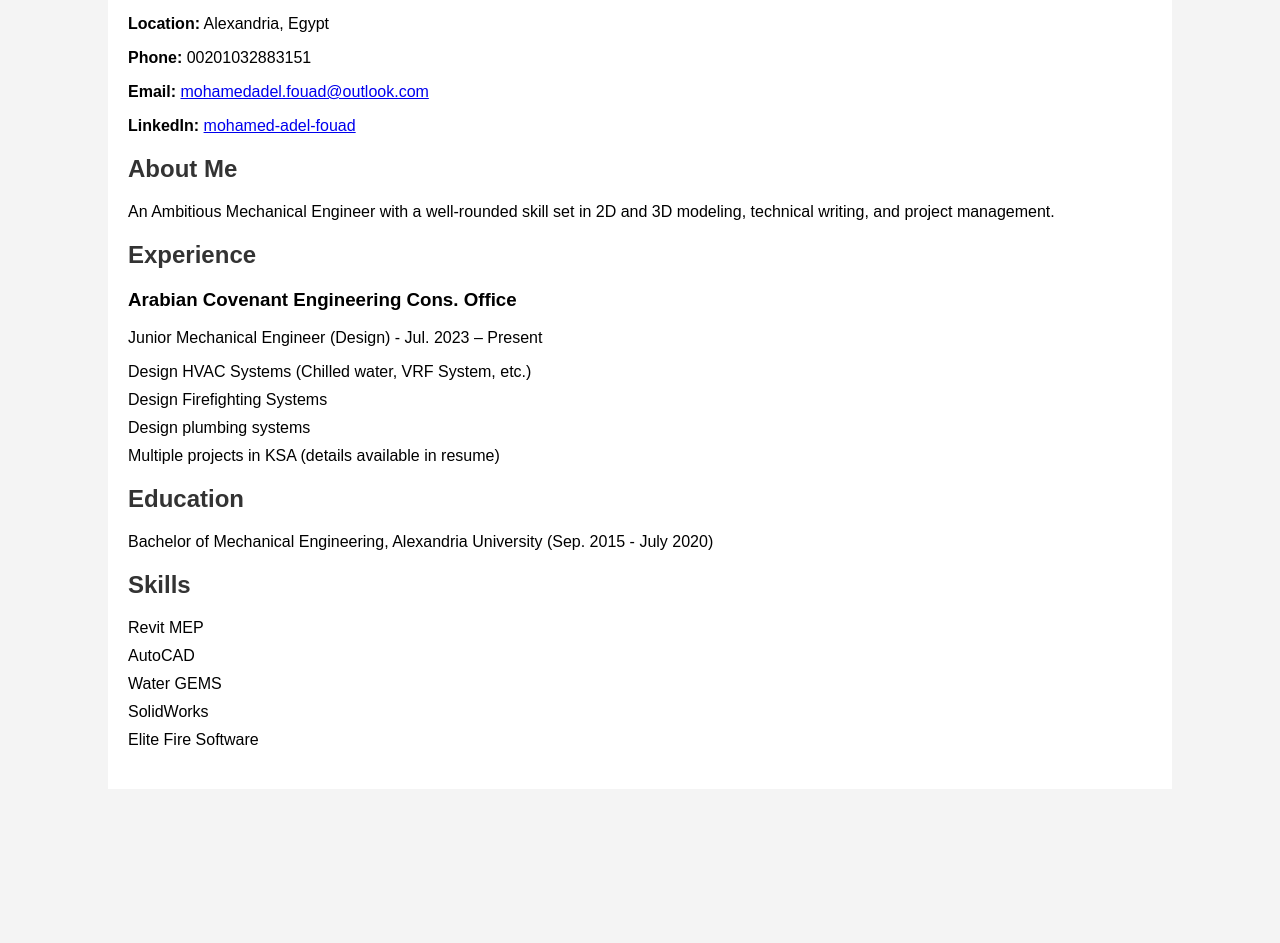
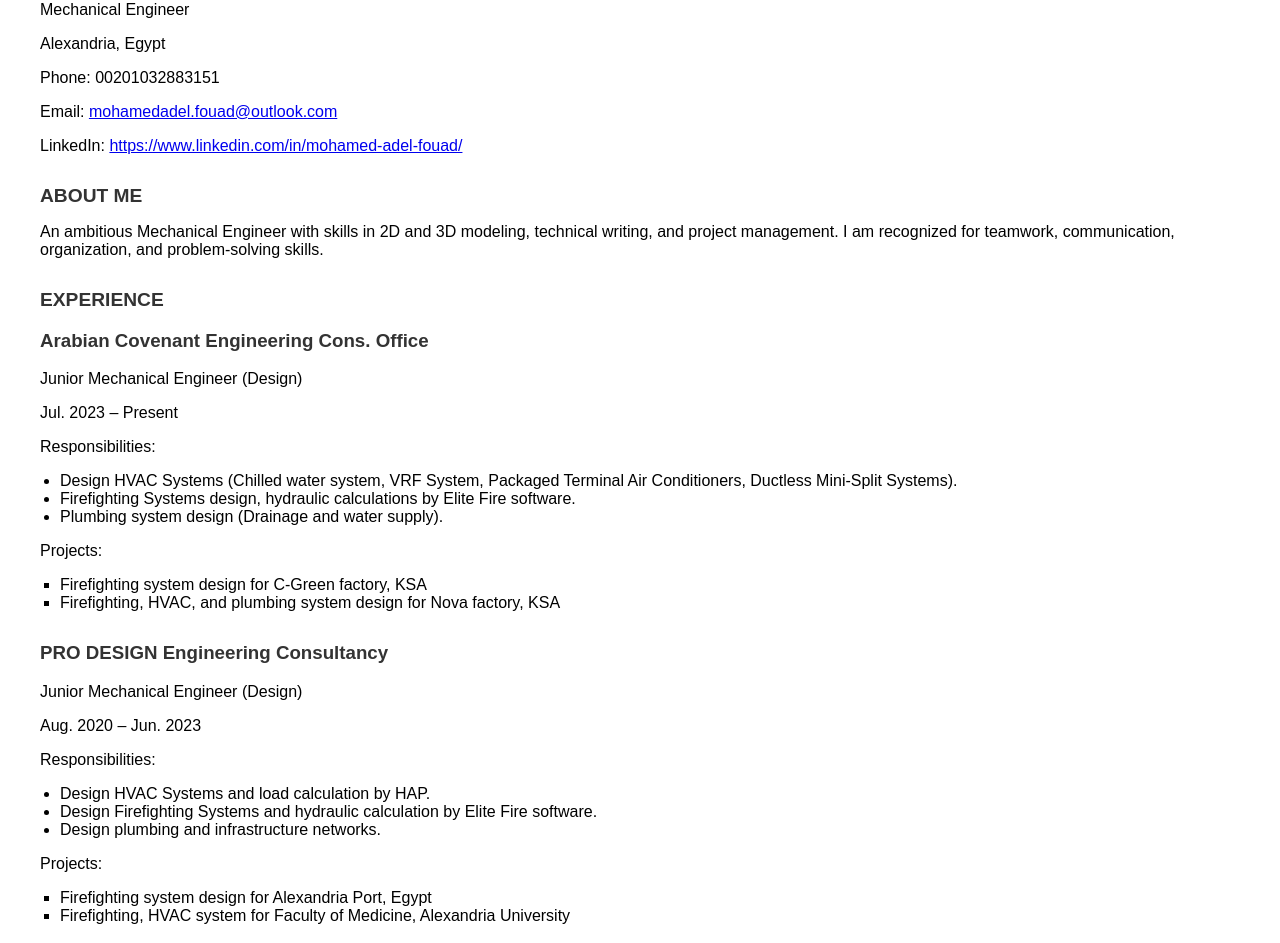
Before and after one commit to MohXAdel/Mohamed-Adel, a plain HTML site: page index.html in a window 1280 px wide. Shown: the part 119-1062 px from the top of the page. Before the commit the page ends 908 px from the top, so only its background shows below. Drawn offline with Linux system fonts and the light colour scheme.

Commit message:
Update index.html

```diff
--- a/index.html
+++ b/index.html
@@ -3,78 +3,111 @@
 <head>
     <meta charset="UTF-8">
     <meta name="viewport" content="width=device-width, initial-scale=1.0">
-    <title>Mohamed Adel Fouad Resume</title>
+    <title>Resume - Mohamed Adel Fouad</title>
     <style>
         body {
             font-family: Arial, sans-serif;
-            margin: 0;
-            padding: 0;
-            background-color: #f4f4f4;
-        }
-        .container {
-            width: 80%;
-            margin: 0 auto;
-            background-color: #fff;
+            margin: 20px;
             padding: 20px;
         }
-        h1, h2 {
+        h1, h2, h3 {
             color: #333;
         }
-        .contact-info, .education, .skills, .experience, .training {
+        .contact-info {
             margin-bottom: 20px;
         }
+        .section-title {
+            font-size: 1.2em;
+            margin-top: 30px;
+            margin-bottom: 10px;
+        }
+        .experience, .education, .training {
+            margin-bottom: 30px;
+        }
         ul {
-            list-style-type: none;
-            padding: 0;
+            list-style-type: disc;
+            padding-left: 20px;
         }
-        li {
-            margin-bottom: 10px;
+        .project-list {
+            list-style-type: square;
+            padding-left: 20px;
         }
     </style>
 </head>
 <body>
-    <div class="container">
-        <h1>Mohamed Adel Fouad Fathy</h1>
-        <p><strong>Mechanical Engineer</strong></p>
-        <p><strong>Location:</strong> Alexandria, Egypt</p>
-        <p><strong>Phone:</strong> 00201032883151</p>
-        <p><strong>Email:</strong> <a href="mailto:mohamedadel.fouad@outlook.com">mohamedadel.fouad@outlook.com</a></p>
-        <p><strong>LinkedIn:</strong> <a href="https://www.linkedin.com/in/mohamed-adel-fouad/">mohamed-adel-fouad</a></p>
+    <h1>MOHAMED ADEL FOUAD FATHY</h1>
+    <p>Mechanical Engineer</p>
+    <div class="contact-info">
+        <p>Alexandria, Egypt</p>
+        <p>Phone: 00201032883151</p>
+        <p>Email: <a href="mailto:mohamedadel.fouad@outlook.com">mohamedadel.fouad@outlook.com</a></p>
+        <p>LinkedIn: <a href="https://www.linkedin.com/in/mohamed-adel-fouad/">https://www.linkedin.com/in/mohamed-adel-fouad/</a></p>
+    </div>
 
-        <div class="about">
-            <h2>About Me</h2>
-            <p>An Ambitious Mechanical Engineer with a well-rounded skill set in 2D and 3D modeling, technical writing, and project management.</p>
+    <h2 class="section-title">ABOUT ME</h2>
+    <p>An ambitious Mechanical Engineer with skills in 2D and 3D modeling, technical writing, and project management. I am recognized for teamwork, communication, organization, and problem-solving skills.</p>
+
+    <h2 class="section-title">EXPERIENCE</h2>
+    <div class="experience">
+        <h3>Arabian Covenant Engineering Cons. Office</h3>
+        <p>Junior Mechanical Engineer (Design)</p>
+        <p>Jul. 2023 – Present</p>
+        <p>Responsibilities:</p>
+        <ul>
+            <li>Design HVAC Systems (Chilled water system, VRF System, Packaged Terminal Air Conditioners, Ductless Mini-Split Systems).</li>
+            <li>Firefighting Systems design, hydraulic calculations by Elite Fire software.</li>
+            <li>Plumbing system design (Drainage and water supply).</li>
+        </ul>
+        <p>Projects:</p>
+        <ul class="project-list">
+            <li>Firefighting system design for C-Green factory, KSA</li>
+            <li>Firefighting, HVAC, and plumbing system design for Nova factory, KSA</li>
+            <!-- Additional projects can be added here as per the resume -->
+        </ul>
     </div>
 
     <div class="experience">
-            <h2>Experience</h2>
-            <h3>Arabian Covenant Engineering Cons. Office</h3>
-            <p>Junior Mechanical Engineer (Design) - Jul. 2023 – Present</p>
+        <h3>PRO DESIGN Engineering Consultancy</h3>
+        <p>Junior Mechanical Engineer (Design)</p>
+        <p>Aug. 2020 – Jun. 2023</p>
+        <p>Responsibilities:</p>
         <ul>
-                <li>Design HVAC Systems (Chilled water, VRF System, etc.)</li>
-                <li>Design Firefighting Systems</li>
-                <li>Design plumbing systems</li>
-                <li>Multiple projects in KSA (details available in resume)</li>
+            <li>Design HVAC Systems and load calculation by HAP.</li>
+            <li>Design Firefighting Systems and hydraulic calculation by Elite Fire software.</li>
+            <li>Design plumbing and infrastructure networks.</li>
         </ul>
-            <!-- Add similar sections for other experiences as needed -->
+        <p>Projects:</p>
+        <ul class="project-list">
+            <li>Firefighting system design for Alexandria Port, Egypt</li>
+            <li>Firefighting, HVAC system for Faculty of Medicine, Alexandria University</li>
+            <!-- Additional projects can be added here as per the resume -->
+        </ul>
     </div>
 
-        <div class="education">
-            <h2>Education</h2>
-            <p>Bachelor of Mechanical Engineering, Alexandria University (Sep. 2015 - July 2020)</p>
+    <h2 class="section-title">TRAINING</h2>
+    <div class="training">
+        <p>Middle Delta Electricity Production Company (Aug. 2019 - Sep. 2019)</p>
+        <p>Internal Combustion Engines Lab, Alexandria University (June 2019 - July 2019)</p>
+        <p>Egyptian National Railways (July 2018 – Aug. 2018)</p>
     </div>
 
-        <div class="skills">
-            <h2>Skills</h2>
+    <h2 class="section-title">EDUCATION</h2>
+    <div class="education">
+        <p>Bachelor of Mechanical Engineering, Alexandria University</p>
+        <p>Sep. 2015 - July 2020 | Major: Design | Grade: Good</p>
+    </div>
+
+    <h2 class="section-title">COMPUTER SKILLS</h2>
     <ul>
         <li>Revit MEP</li>
         <li>AutoCAD</li>
-                <li>Water GEMS</li>
         <li>SolidWorks</li>
+        <li>HAP</li>
         <li>Elite Fire Software</li>
-                <!-- Add more skills as needed -->
+        <li>Microsoft Word, PowerPoint, Excel</li>
     </ul>
-        </div>
-    </div>
+
+    <h2 class="section-title">LANGUAGE SKILLS</h2>
+    <p>English: Intermediate (Speaking & Writing)</p>
 </body>
 </html>
```
Lines whose indentation alone changed are shown as unchanged.
